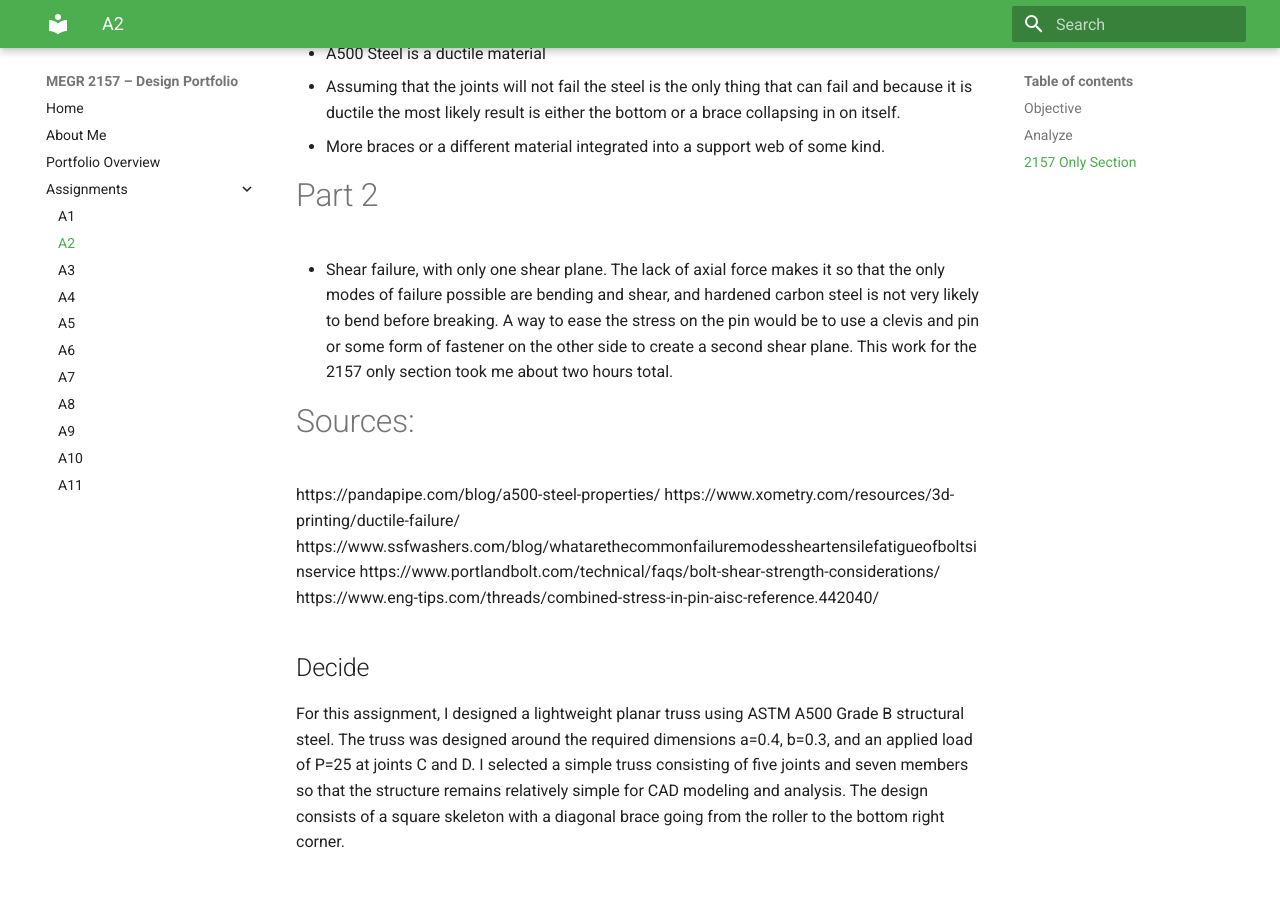
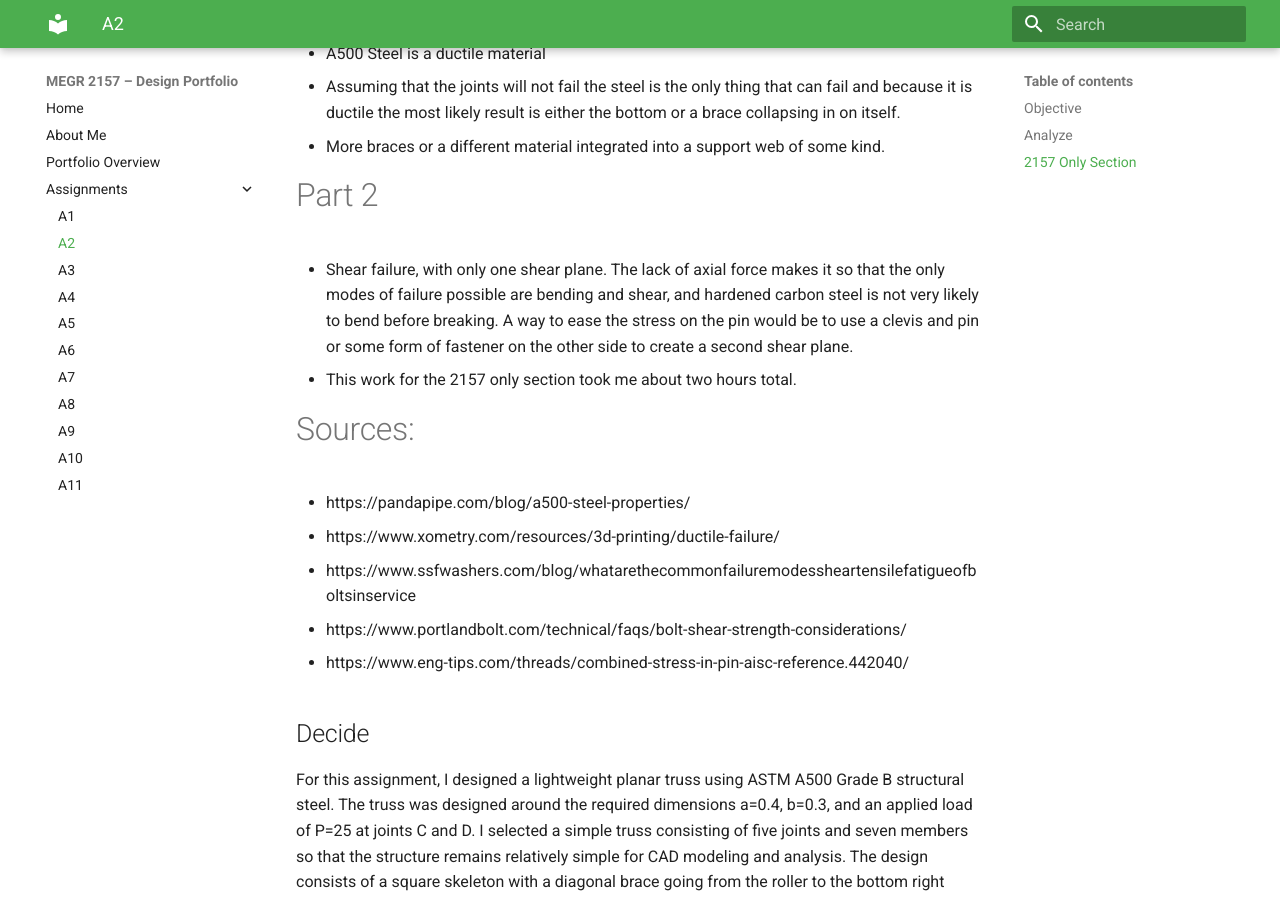
Before and after one commit to triangulum-1/megr2156-portfolio, an MkDocs documentation site: the page built from docs/assignments/A02/index.md, in a window 1280 px wide and 900 px high, scrolled down 455 px. Built offline with MkDocs 1.6.1 and Material for MkDocs 9.7.7, drawn with Linux system fonts in a browser that asks for light colours.

```diff
--- a/docs/assignments/A02/index.md
+++ b/docs/assignments/A02/index.md
@@ -12,14 +12,14 @@
 - More braces or a different material integrated into a support web of some kind.
 # Part 2
 - Shear failure, with only one shear plane. The lack of axial force makes it so that the only modes of failure possible are bending and shear, and hardened carbon  steel is not very likely to bend before breaking. A way to ease the stress on the pin would be to use a clevis and pin or some form of fastener on the other side to create a second shear plane.
-  This work for the 2157 only section took me about two hours total.
+- This work for the 2157 only section took me about two hours total.
 
 # Sources:
-https://pandapipe.com/blog/a500-steel-properties/
-https://www.xometry.com/resources/3d-printing/ductile-failure/
-https://www.ssfwashers.com/blog/whatarethecommonfailuremodessheartensilefatigueofboltsinservice
-https://www.portlandbolt.com/technical/faqs/bolt-shear-strength-considerations/
-https://www.eng-tips.com/threads/combined-stress-in-pin-aisc-reference.442040/
+- https://pandapipe.com/blog/a500-steel-properties/
+- https://www.xometry.com/resources/3d-printing/ductile-failure/
+- https://www.ssfwashers.com/blog/whatarethecommonfailuremodessheartensilefatigueofboltsinservice
+- https://www.portlandbolt.com/technical/faqs/bolt-shear-strength-considerations/
+- https://www.eng-tips.com/threads/combined-stress-in-pin-aisc-reference.442040/
 
 ## Decide
 For this assignment, I designed a lightweight planar truss using ASTM A500 Grade B structural steel. The truss was designed around the required dimensions a=0.4, b=0.3, and an applied load of P=25 at joints C and D. I selected a simple truss consisting of five joints and seven members so that the structure remains relatively simple for CAD modeling and analysis. The design consists of a square skeleton with a diagonal brace going from the roller to the bottom right corner.
```
